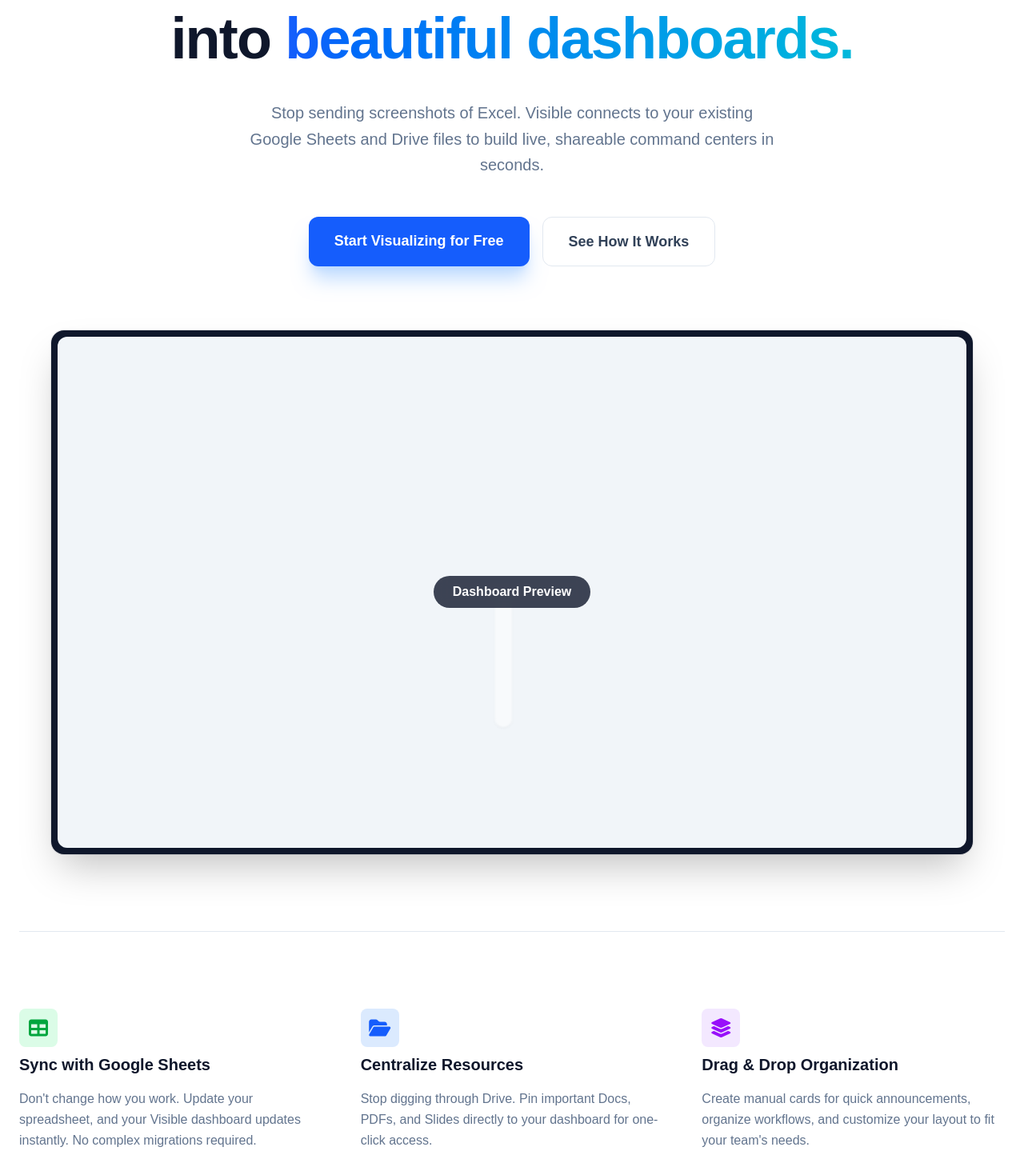
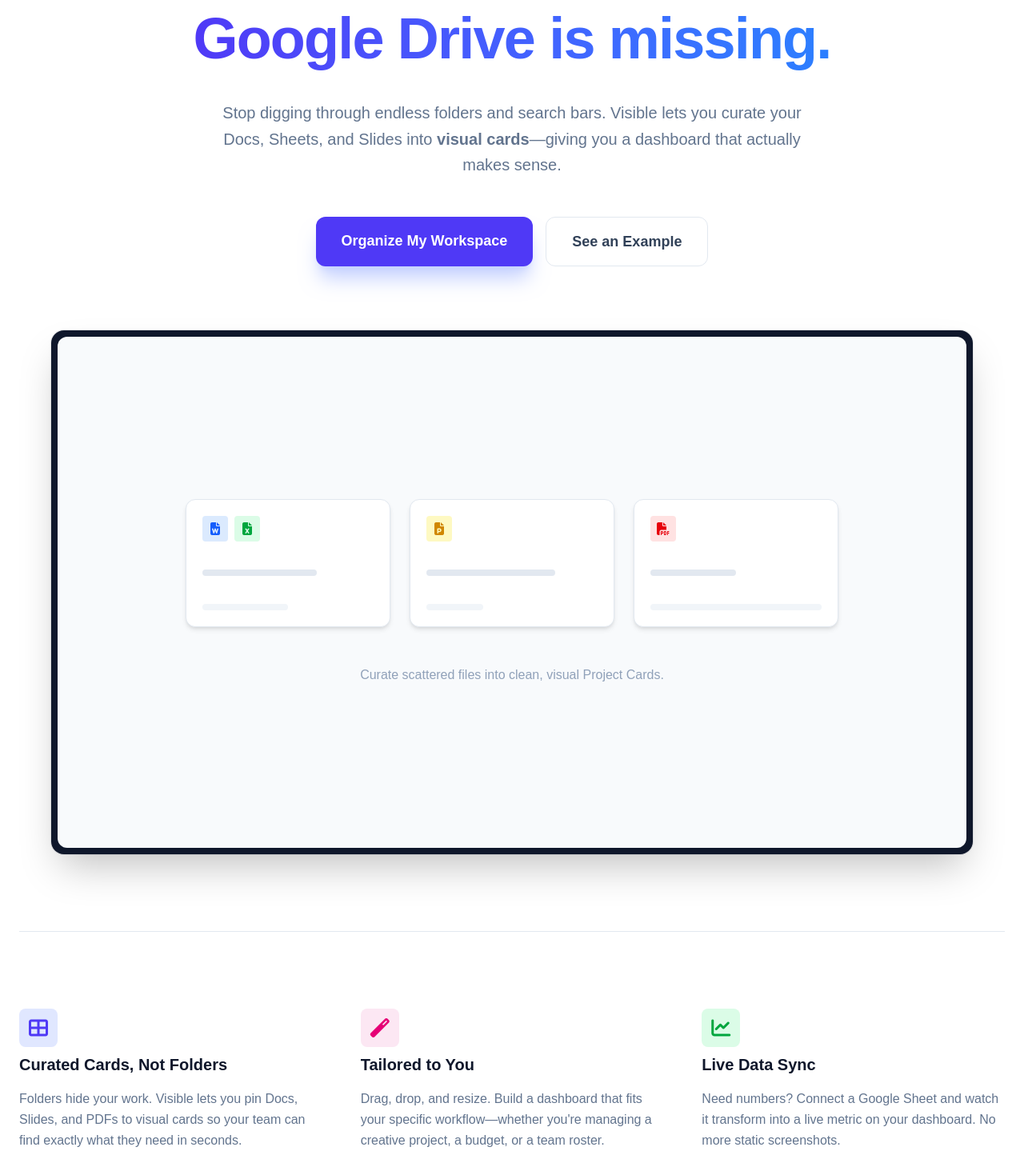
Before and after one commit to paulpriddy05-dot/visible-app, a Next.js app: page / in a window 1280 px wide. Shown: the part 301-1770 px from the top of the page at 80% size. Built offline with nearby package versions, Linux system fonts and the light colour scheme.

Commit message:
homescreen update

```diff
--- a/app/page.tsx
+++ b/app/page.tsx
@@ -4,10 +4,10 @@ export default function LandingPage() {
   return (
     <div className="min-h-screen flex flex-col bg-white">
       {/* --- NAVIGATION --- */}
-      <nav className="fixed w-full bg-white/80 backdrop-blur-md z-50 border-b border-slate-100">
+      <nav className="fixed w-full bg-white/90 backdrop-blur-md z-50 border-b border-slate-100">
         <div className="max-w-7xl mx-auto px-6 h-20 flex items-center justify-between">
           <div className="flex items-center gap-2">
-            <div className="h-9 w-9 bg-blue-600 rounded-xl flex items-center justify-center text-white font-bold text-xl shadow-blue-200 shadow-lg">
+            <div className="h-9 w-9 bg-indigo-600 rounded-xl flex items-center justify-center text-white font-bold text-xl shadow-indigo-200 shadow-lg">
               V
             </div>
             <span className="text-xl font-bold text-slate-900 tracking-tight">Visible</span>
@@ -31,50 +31,65 @@ export default function LandingPage() {
 
       {/* --- HERO SECTION --- */}
       <main className="flex-1 flex flex-col items-center pt-40 pb-20 px-6 text-center max-w-7xl mx-auto">
-        <div className="inline-block mb-6 px-4 py-1.5 rounded-full bg-blue-50 text-blue-700 font-bold text-xs uppercase tracking-widest border border-blue-100">
-          Now in Public Beta
+        <div className="inline-block mb-6 px-4 py-1.5 rounded-full bg-indigo-50 text-indigo-700 font-bold text-xs uppercase tracking-widest border border-indigo-100">
+          Public Beta
         </div>
 
-        <h1 className="text-5xl md:text-7xl font-extrabold text-slate-900 mb-8 tracking-tight leading-tight max-w-4xl">
-          Turn your spreadsheets into <span className="text-transparent bg-clip-text bg-gradient-to-r from-blue-600 to-cyan-500">beautiful dashboards.</span>
+        <h1 className="text-5xl md:text-7xl font-extrabold text-slate-900 mb-8 tracking-tight leading-tight max-w-5xl">
+          The home screen your <br className="hidden md:block"/>
+          <span className="text-transparent bg-clip-text bg-gradient-to-r from-indigo-600 to-blue-500">Google Drive is missing.</span>
         </h1>
 
-        <p className="text-xl text-slate-500 max-w-2xl mb-12 leading-relaxed">
-          Stop sending screenshots of Excel. Visible connects to your existing Google Sheets and Drive files to build live, shareable command centers in seconds.
+        <p className="text-xl text-slate-500 max-w-3xl mb-12 leading-relaxed">
+          Stop digging through endless folders and search bars. Visible lets you curate
+          your Docs, Sheets, and Slides into <strong>visual cards</strong>—giving you a dashboard that actually makes sense.
         </p>
 
         <div className="flex flex-col sm:flex-row gap-4 w-full justify-center mb-20">
           <Link
             href="/login"
-            className="px-8 py-4 bg-blue-600 text-white font-bold rounded-xl text-lg hover:bg-blue-700 transition-all shadow-xl hover:shadow-2xl shadow-blue-200 hover:-translate-y-1"
+            className="px-8 py-4 bg-indigo-600 text-white font-bold rounded-xl text-lg hover:bg-indigo-700 transition-all shadow-xl hover:shadow-2xl shadow-indigo-200 hover:-translate-y-1"
           >
-            Start Visualizing for Free
+            Organize My Workspace
           </Link>
           <a
             href="#features"
             className="px-8 py-4 bg-white text-slate-700 font-bold rounded-xl text-lg border border-slate-200 hover:bg-slate-50 transition-all"
           >
-            See How It Works
+            See an Example
           </a>
         </div>
 
-        {/* --- APP PREVIEW MOCKUP --- */}
+        {/* --- APP PREVIEW (Abstract) --- */}
         <div className="relative w-full max-w-6xl rounded-2xl bg-slate-900 p-2 shadow-2xl ring-1 ring-slate-900/10 mb-24 overflow-hidden group">
-           <div className="absolute top-0 left-0 w-full h-full bg-gradient-to-tr from-blue-500/20 to-purple-500/20 opacity-0 group-hover:opacity-100 transition-opacity duration-700"></div>
-           <div className="bg-slate-100 rounded-xl aspect-video flex items-center justify-center relative overflow-hidden">
-             {/* Mockup Placeholder - Replace with screenshot later */}
-             <div className="text-center p-12">
-                <div className="grid grid-cols-3 gap-6 opacity-50 scale-90 blur-[1px] group-hover:blur-0 group-hover:scale-100 transition-all duration-700">
-                    <div className="h-40 bg-white rounded-xl shadow-sm"></div>
-                    <div className="h-40 bg-white rounded-xl shadow-sm"></div>
-                    <div className="h-40 bg-white rounded-xl shadow-sm"></div>
-                    <div className="col-span-2 h-48 bg-white rounded-xl shadow-sm"></div>
-                    <div className="h-48 bg-white rounded-xl shadow-sm"></div>
+           <div className="bg-slate-50 rounded-xl aspect-video flex items-center justify-center relative overflow-hidden">
+
+             {/* Abstract Representation of "Cards" vs "Files" */}
+             <div className="flex flex-col items-center gap-8 p-12 w-full h-full justify-center">
+                {/* Visual Cards Row */}
+                <div className="flex gap-6 animate-fade-in-up">
+                    <div className="w-64 h-40 bg-white rounded-xl shadow-md border border-slate-200 p-5 flex flex-col justify-between hover:scale-105 transition-transform duration-500">
+                        <div className="flex gap-2">
+                            <div className="w-8 h-8 rounded bg-blue-100 flex items-center justify-center text-blue-600"><i className="fas fa-file-word"></i></div>
+                            <div className="w-8 h-8 rounded bg-green-100 flex items-center justify-center text-green-600"><i className="fas fa-file-excel"></i></div>
+                        </div>
+                        <div className="h-2 w-2/3 bg-slate-200 rounded"></div>
+                        <div className="h-2 w-1/2 bg-slate-100 rounded"></div>
+                    </div>
+                    <div className="w-64 h-40 bg-white rounded-xl shadow-md border border-slate-200 p-5 flex flex-col justify-between hover:scale-105 transition-transform duration-500 delay-100">
+                        <div className="w-8 h-8 rounded bg-yellow-100 flex items-center justify-center text-yellow-600"><i className="fas fa-file-powerpoint"></i></div>
+                        <div className="h-2 w-3/4 bg-slate-200 rounded"></div>
+                        <div className="h-2 w-1/3 bg-slate-100 rounded"></div>
+                    </div>
+                     <div className="w-64 h-40 bg-white rounded-xl shadow-md border border-slate-200 p-5 flex flex-col justify-between hover:scale-105 transition-transform duration-500 delay-200 hidden md:flex">
+                        <div className="w-8 h-8 rounded bg-red-100 flex items-center justify-center text-red-600"><i className="fas fa-file-pdf"></i></div>
+                        <div className="h-2 w-1/2 bg-slate-200 rounded"></div>
+                        <div className="h-2 w-full bg-slate-100 rounded"></div>
+                    </div>
                 </div>
-                <div className="absolute inset-0 flex items-center justify-center">
-                    <span className="bg-slate-900/80 text-white px-6 py-2 rounded-full font-bold backdrop-blur-sm">Dashboard Preview</span>
-                </div>
+                <p className="text-slate-400 font-medium mt-4">Curate scattered files into clean, visual Project Cards.</p>
              </div>
+
            </div>
         </div>
 
@@ -83,34 +98,34 @@ export default function LandingPage() {
 
             {/* Feature 1 */}
             <div className="space-y-4">
-                <div className="h-12 w-12 bg-green-100 rounded-lg flex items-center justify-center text-green-600 text-2xl mb-2">
-                    <i className="fas fa-table"></i>
+                <div className="h-12 w-12 bg-indigo-100 rounded-lg flex items-center justify-center text-indigo-600 text-2xl mb-2">
+                    <i className="fas fa-th-large"></i>
                 </div>
-                <h3 className="text-xl font-bold text-slate-900">Sync with Google Sheets</h3>
+                <h3 className="text-xl font-bold text-slate-900">Curated Cards, Not Folders</h3>
                 <p className="text-slate-500 leading-relaxed">
-                    Don't change how you work. Update your spreadsheet, and your Visible dashboard updates instantly. No complex migrations required.
+                    Folders hide your work. Visible lets you pin Docs, Slides, and PDFs to visual cards so your team can find exactly what they need in seconds.
                 </p>
             </div>
 
             {/* Feature 2 */}
             <div className="space-y-4">
-                <div className="h-12 w-12 bg-blue-100 rounded-lg flex items-center justify-center text-blue-600 text-2xl mb-2">
-                    <i className="fas fa-folder-open"></i>
+                <div className="h-12 w-12 bg-pink-100 rounded-lg flex items-center justify-center text-pink-600 text-2xl mb-2">
+                    <i className="fas fa-magic"></i>
                 </div>
-                <h3 className="text-xl font-bold text-slate-900">Centralize Resources</h3>
+                <h3 className="text-xl font-bold text-slate-900">Tailored to You</h3>
                 <p className="text-slate-500 leading-relaxed">
-                    Stop digging through Drive. Pin important Docs, PDFs, and Slides directly to your dashboard for one-click access.
+                    Drag, drop, and resize. Build a dashboard that fits your specific workflow—whether you're managing a creative project, a budget, or a team roster.
                 </p>
             </div>
 
             {/* Feature 3 */}
             <div className="space-y-4">
-                <div className="h-12 w-12 bg-purple-100 rounded-lg flex items-center justify-center text-purple-600 text-2xl mb-2">
-                    <i className="fas fa-layer-group"></i>
+                <div className="h-12 w-12 bg-green-100 rounded-lg flex items-center justify-center text-green-600 text-2xl mb-2">
+                    <i className="fas fa-chart-line"></i>
                 </div>
-                <h3 className="text-xl font-bold text-slate-900">Drag & Drop Organization</h3>
+                <h3 className="text-xl font-bold text-slate-900">Live Data Sync</h3>
                 <p className="text-slate-500 leading-relaxed">
-                    Create manual cards for quick announcements, organize workflows, and customize your layout to fit your team's needs.
+                    Need numbers? Connect a Google Sheet and watch it transform into a live metric on your dashboard. No more static screenshots.
                 </p>
             </div>
 
```
